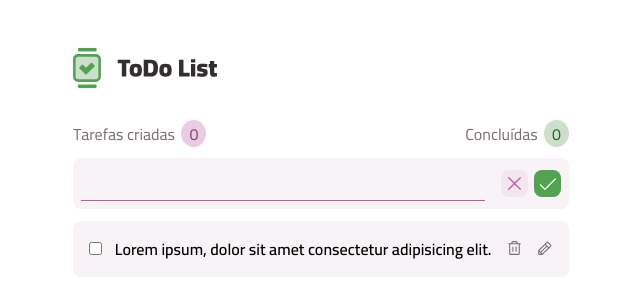
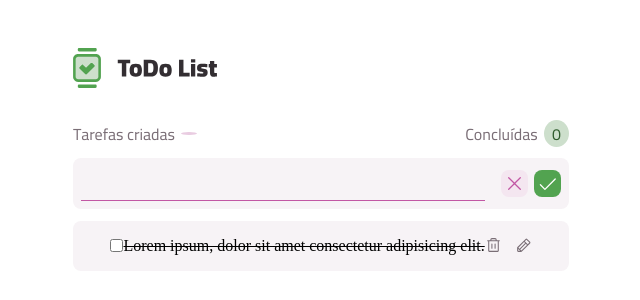
Before and after one commit to cauealb/projects-React, a React (Vite) app: page / in a window 1280 px wide. Shown: the top 300 px of the page, without its empty margins (319-959 px from the left). Built offline with nearby package versions, Linux system fonts and the light colour scheme.

Commit message:
feat: Quando checkar o Task, o nome risca

```diff
--- a/src/AppContext/AppContext.jsx
+++ b/src/AppContext/AppContext.jsx
@@ -1,6 +1,6 @@
 import { createContext } from "react";
-import useHeader from "../components/Header/useHeader";
 import useNewTask from "../components/NewTask/useNewTask";
+import Task from "../components/Task/Task";
 
 export const Context = createContext({
     taskFinish: 0,
@@ -10,7 +10,7 @@ export const Context = createContext({
 })
 
 export default function AppContext({ children }) {
-    const { taskFinish, handleTaskFinish } = useHeader()
+    const { taskFinish, handleTaskFinish } = Task()
     const { newTask, handleCreateNewTask } = useNewTask()
 
     return (
--- a/src/components/Header/useHeader.js
+++ /dev/null
@@ -1,14 +0,0 @@
-import { useState } from "react";
-
-export default function useHeader() {
-    const [taskFinish, setTaskFinish] = useState(0);
-
-    function handleTaskFinish() {
-        setTaskFinish(state => state + 1)
-    }
-
-    return {
-        taskFinish,
-        handleTaskFinish
-    }
-}
--- a/src/components/Task/Task.jsx
+++ b/src/components/Task/Task.jsx
@@ -1,11 +1,19 @@
 import { TrashIcon, PencilIcon } from "@phosphor-icons/react"
 import './style/Task.css'
+import { useContext } from "react"
+import { Context } from "../../AppContext/AppContext"
 
 export default function Task() {
+    const { taskFinish, handleTaskFinish } = useContext(Context)
+
     return(
         <div class="task">
-            <input type="checkbox" />
-            <p>Lorem ipsum, dolor sit amet consectetur adipisicing elit.</p>
+            <input onClick={handleTaskFinish} type="checkbox" />
+            {taskFinish ?
+                <p>Lorem ipsum, dolor sit amet consectetur adipisicing elit.</p>
+            :
+                <s>Lorem ipsum, dolor sit amet consectetur adipisicing elit.</s>}
+
             <div>
                 <TrashIcon class="TrashIcon" size={17} color="#7A6E76" />
                 <PencilIcon class="PencilIcon" size={17} color="#7A6E76" />
--- a/src/components/Task/style/Task.css
+++ b/src/components/Task/style/Task.css
@@ -20,6 +20,6 @@
     gap: 0.80em;
 }
 
-.TrashIcon, .PencilIcon {
+.TrashIcon, .PencilIcon, .task input {
     cursor: pointer;
 }
```
Also changed, not shown: src/components/Task/useTask.js (+16 -0 lines).
